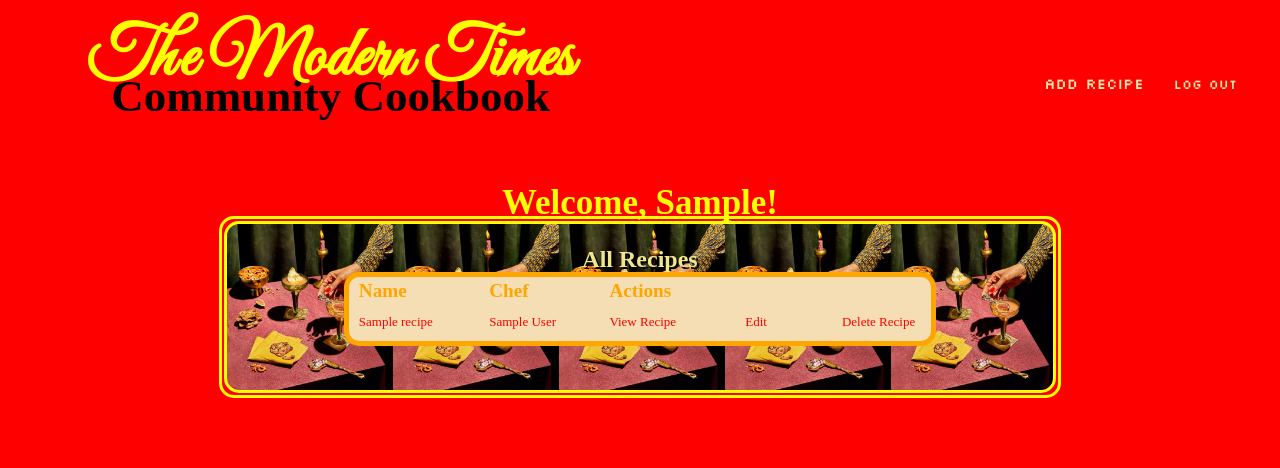
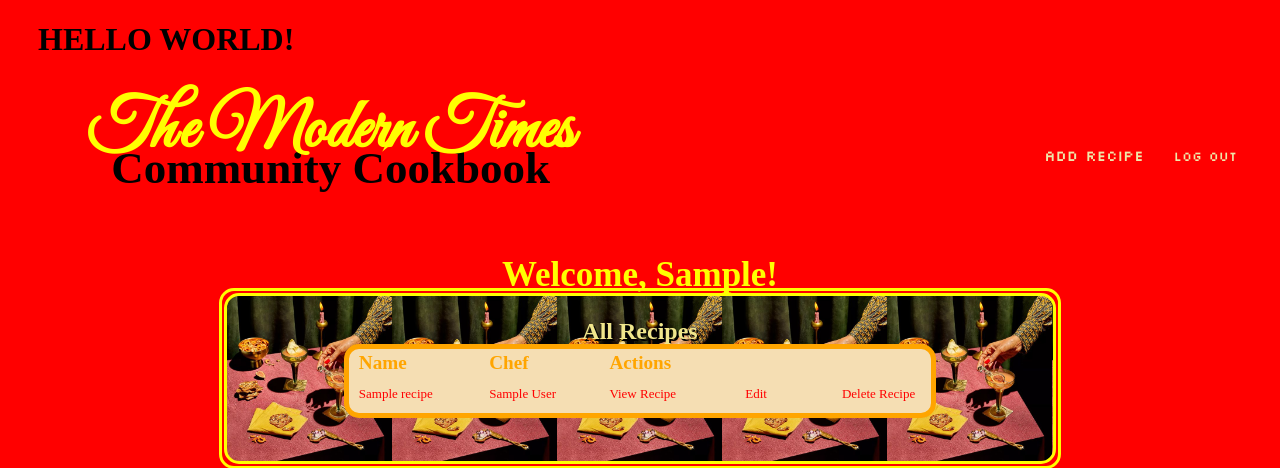
Before and after one commit to dnorton95/recipes, a Flask app: page /recipes/all in a window 1280 px wide. Shown: the top 468 px of the page. Run offline with Flask 3, Linux system fonts and the light colour scheme; the visitor is signed in with stand-in values (Sample User, id 1); tables that the repository leaves empty or names only in its code hold one stand-in row (values such as "Sample post"); some web fonts are replaced.

Commit message:
Added hello world and created branch

```diff
--- a/flask_app/templates/all_recipes.html
+++ b/flask_app/templates/all_recipes.html
@@ -24,6 +24,7 @@
 </style>
 
   <body class="pr-3 pl-3 shrikhand-regular">
+      <h1>HELLO WORLD!</h1>
         <!-- HEADER -->
         <div class="d-flex-between">
           <div class="ar-header">
```
